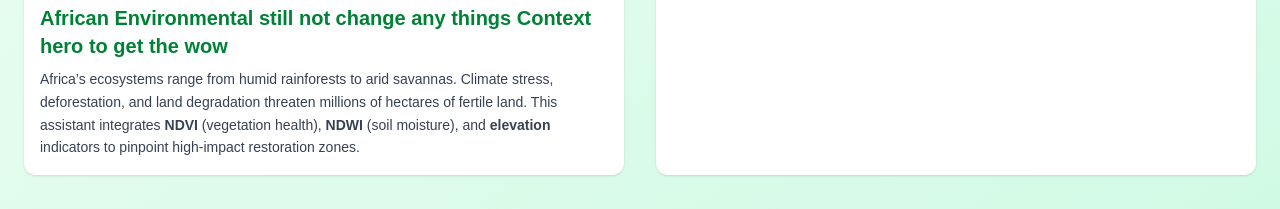
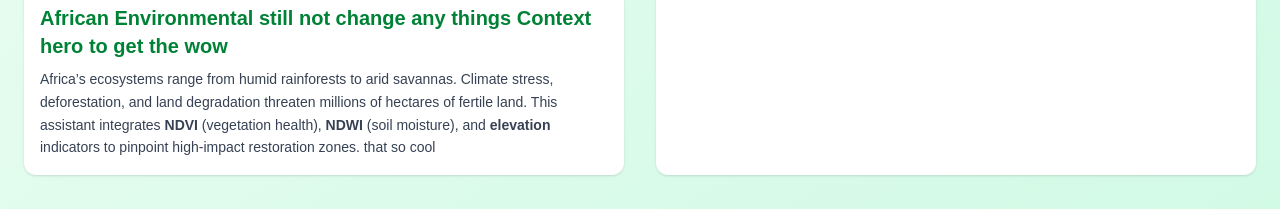
Before and after one commit to HanaTeshome721/abc, a Next.js app: page / in a window 1280 px wide. Shown: the part 580-789 px from the top of the page. Built offline with nearby package versions, Linux system fonts and the light colour scheme.

Commit message:
fix:update contentes

```diff
--- a/src/app/page.js
+++ b/src/app/page.js
@@ -83,7 +83,7 @@ export default function HomePage() {
               Climate stress, deforestation, and land degradation threaten millions of hectares
               of fertile land. This assistant integrates <b>NDVI</b> (vegetation health),
               <b> NDWI</b> (soil moisture), and <b>elevation</b> indicators to pinpoint
-              high-impact restoration zones.
+              high-impact restoration zones. that so cool
             </p>
           </div>
         </div>
```
